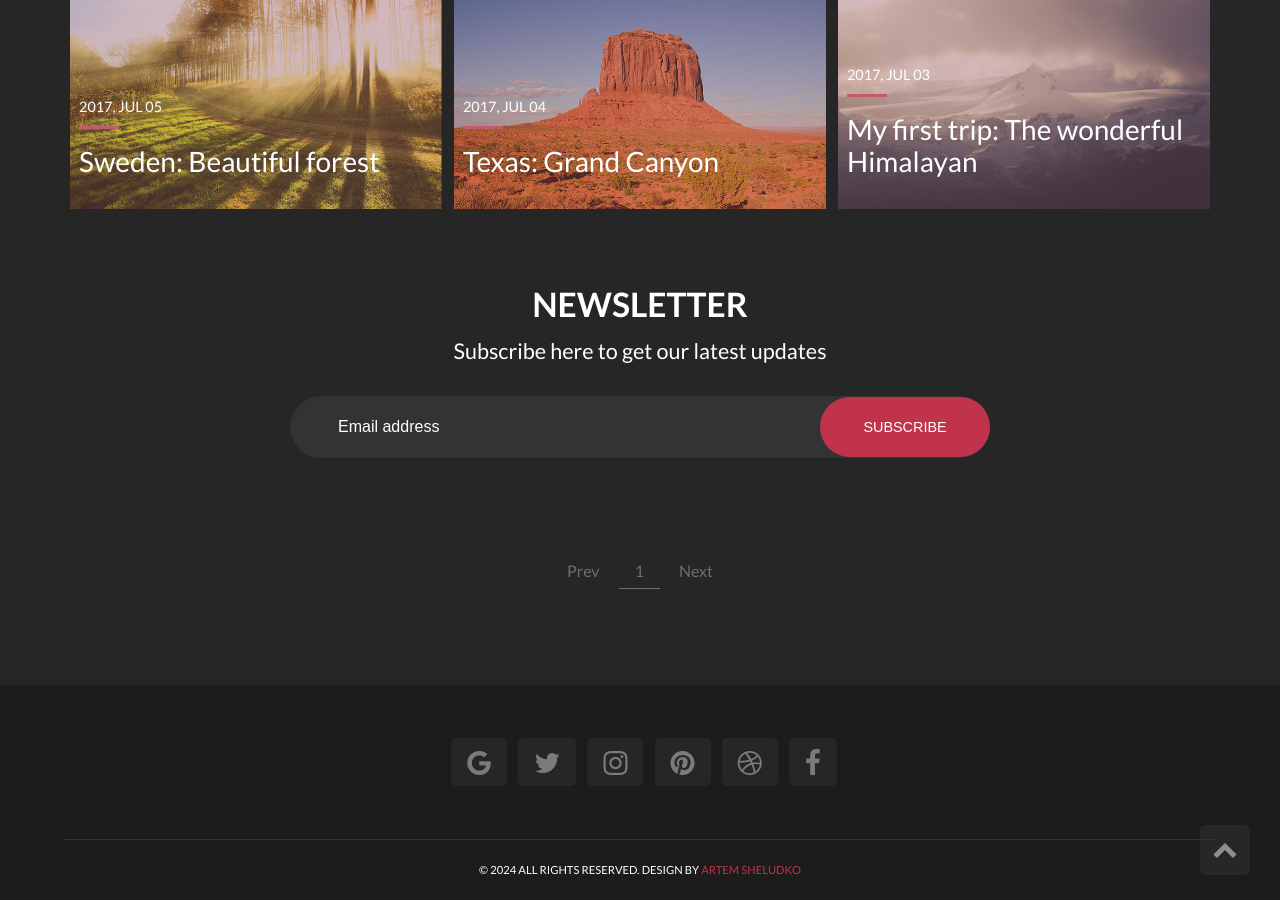
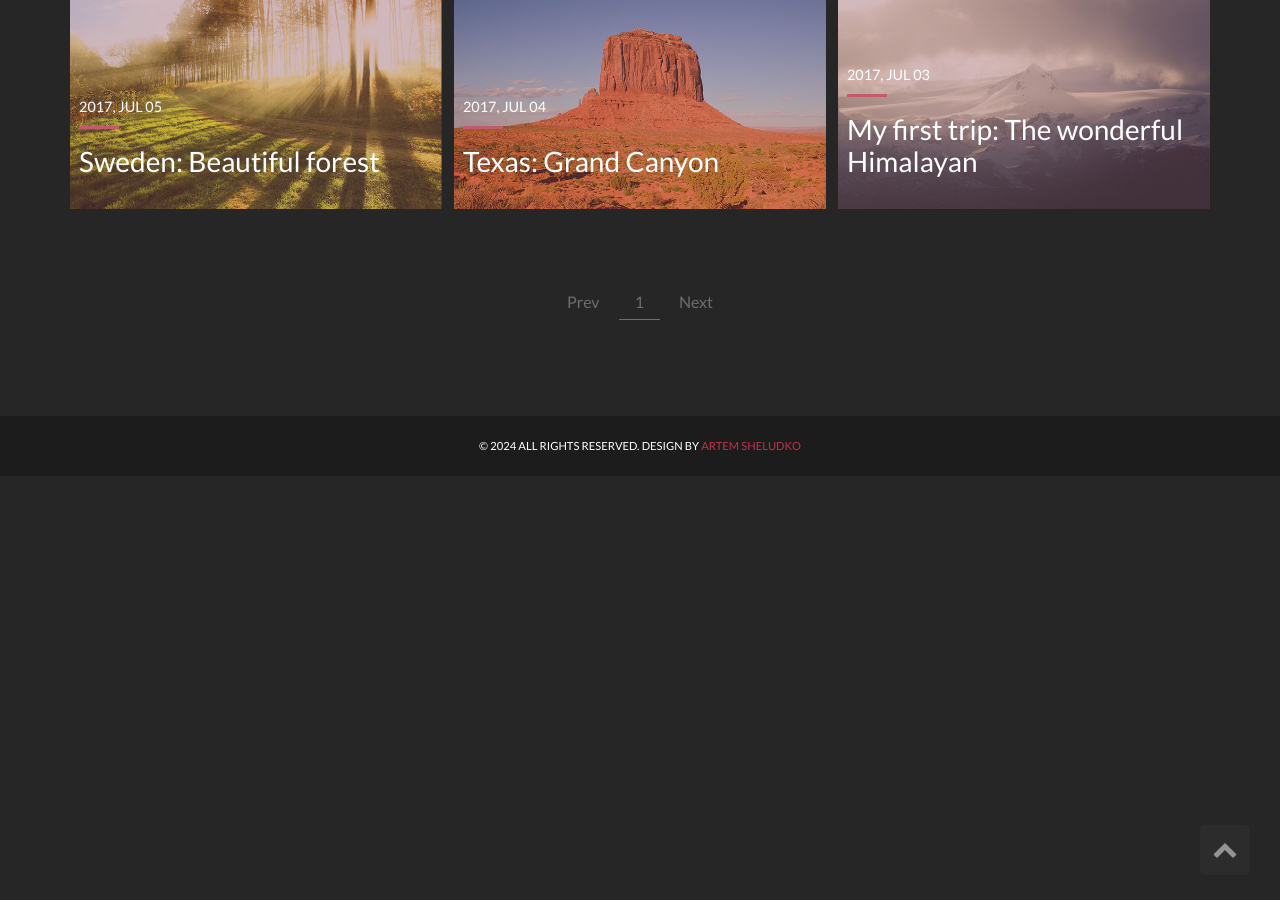
Before and after one commit to ernestovazquez/recetas, a Jekyll site: the page built from index.html, in a window 1280 px wide and 900 px high, scrolled down 916 px. Built offline with Jekyll 4.4.1, drawn with Linux system fonts in a browser that asks for light colours; the list of posts is cut into pages by our own code; after the commit the page ends 1392 px from its top, so only the background shows below that.

Commit message:
quito algunas newsle y social

```diff
--- a/_includes/footer.html
+++ b/_includes/footer.html
@@ -1,7 +1,6 @@
 
 <footer class="main_footer">
   <div class="wrapper">
-    {% include social_footer.html %}
     <div class="copyright">
       <p>&copy; {{site.time | date: '%Y'}} All rights reserved. Design by <a href="https://artemsheludko.github.io" target="_blank">Artem Sheludko</a></p>
     </div>
--- a/_includes/newsletter.html
+++ /dev/null
@@ -1,11 +0,0 @@
-
-<section class="newsletter" id="mc_embed_signup">
-  <h2 class="newsletter_title">Newsletter</h2>
-  <form action="//{{ site.mailchimp }}" method="post" id="mc-embedded-subscribe-form" name="mc-embedded-subscribe-form" class="validate" target="_blank" novalidate>
-    <label for="mce-EMAIL">Subscribe here to get our latest updates</label>
-    <div class="newsletter_box" id="mc_embed_signup_scroll">
-      <input type="email" name="EMAIL" placeholder="Email address" class="email_input" id="mce-EMAIL" required>
-      <input type="submit" value="Subscribe" name="subscribe" class="subscribe_btn" id="mc-embedded-subscribe">
-    </div>
-  </form>
-</section> <!-- End Section Newsletter -->
--- a/_includes/social_footer.html
+++ /dev/null
@@ -1,33 +0,0 @@
-
-<ul class="social_footer">
-  {% if site.google_url %}
-  <li><a href="{{ site.google_url }}" target="_blank"><i class="fa fa-google" aria-hidden="true"></i></a></li>
-  {% else %}
-  <li><a href="#" target="_blank"><i class="fa fa-google" aria-hidden="true"></i></a></li>
-  {% endif %}
-  {% if site.twitter_url %}
-  <li><a href="{{ site.twitter_url }}" target="_blank"><i class="fa fa-twitter" aria-hidden="true"></i></a></li>
-  {% else %}
-  <li><a href="#" target="_blank"><i class="fa fa-twitter" aria-hidden="true"></i></a></li>
-  {% endif %}
-  {% if site.instagram_url %}
-  <li><a href="{{ site.instagram_url }}" target="_blank"><i class="fa fa-instagram" aria-hidden="true"></i></a></li>
-  {% else %}
-  <li><a href="#" target="_blank"><i class="fa fa-instagram" aria-hidden="true"></i></a></li>
-  {% endif %}
-  {% if site.pinterest_url %}
-  <li><a href="{{ site.pinterest_url }}" target="_blank"><i class="fa fa-pinterest" aria-hidden="true"></i></a></li>
-  {% else %}
-  <li><a href="#" target="_blank"><i class="fa fa-pinterest" aria-hidden="true"></i></a></li>
-  {% endif %}
-  {% if site.dribbble_url %}
-  <li><a href="{{ site.dribbble_url }}" target="_blank"><i class="fa fa-dribbble" aria-hidden="true"></i></a></li>
-  {% else %}
-  <li><a href="#" target="_blank"><i class="fa fa-dribbble" aria-hidden="true"></i></a></li>
-  {% endif %}
-  {% if site.facebook_url %}
-  <li><a href="{{ site.facebook_url }}" target="_blank"><i class="fa fa-facebook" aria-hidden="true"></i></a></li>
-  {% else %}
-  <li><a href="#" target="_blank"><i class="fa fa-facebook" aria-hidden="true"></i></a></li>
-  {% endif %}
-</ul>
--- a/_layouts/main.html
+++ b/_layouts/main.html
@@ -10,7 +10,6 @@ layout: default
       </div>
   </section>
   </main>
-  {% include newsletter.html %}
 
   {% include pagination.html %}
 
--- a/_pages/about.html
+++ b/_pages/about.html
@@ -16,9 +16,4 @@ permalink: /about/
           <p class="author_subtitle">Esto no es una web de cocina</p>
         </div>
       </div>
-<!--
-      <div class="about_social">
-        {% include social_footer.html %}
-      </div>
-    </div> -->
 </section>
```
